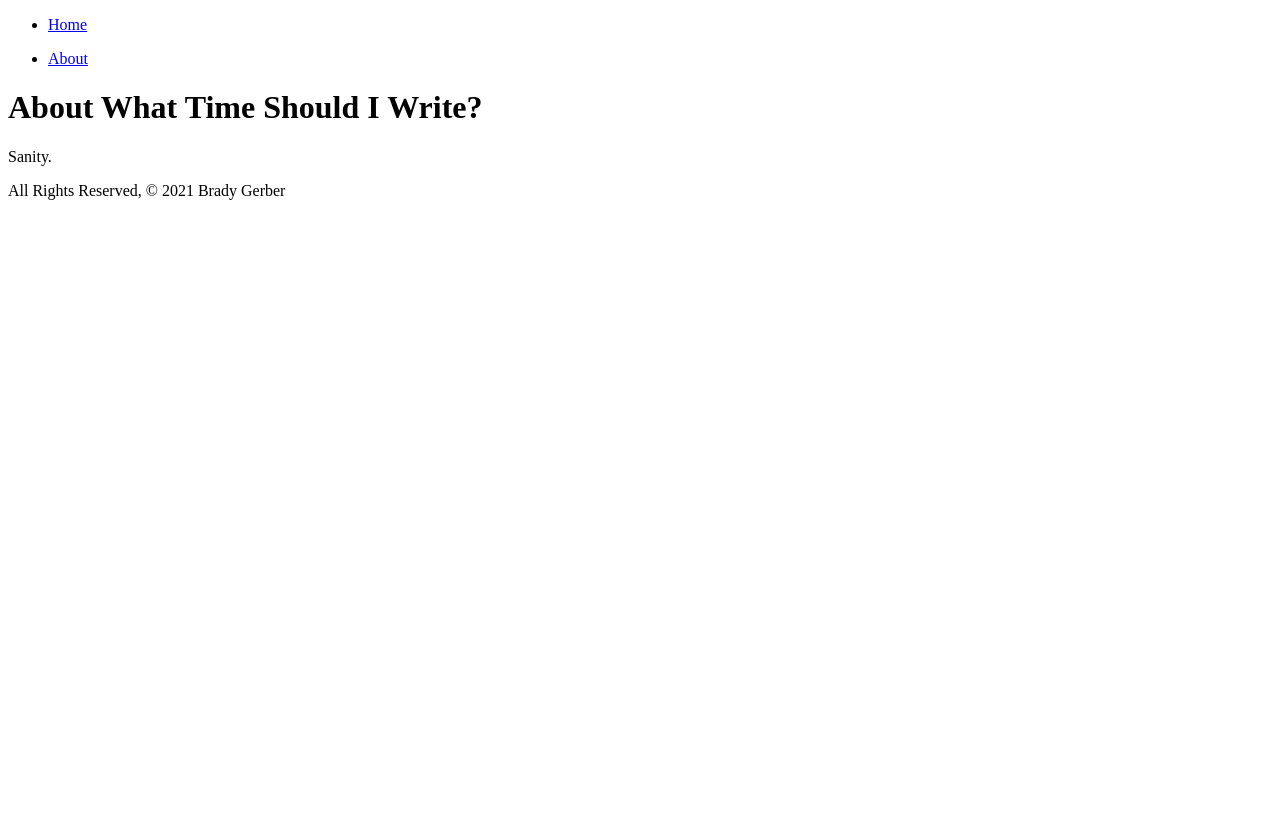
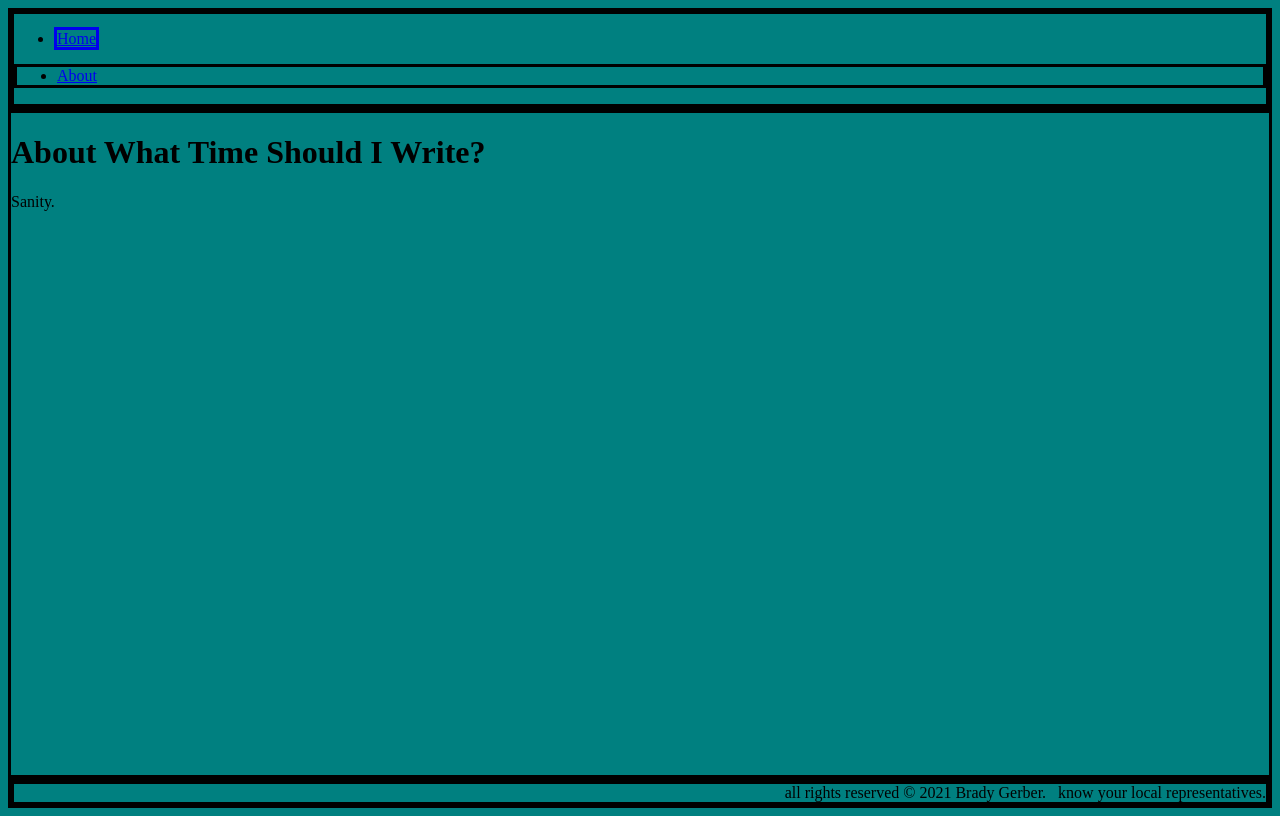
Before and after one commit to bg-write/what-time-should-i-write, a Django app: page /about/ in a window 1280 px wide. Before the commit the page ends 200 px from the top, so only its background shows below. Run offline with Django 3.2, Linux system fonts and the light colour scheme.

Commit message:
stub up initial CSS

```diff
--- /dev/null
+++ b/main_app/static/css/style.css
@@ -0,0 +1,47 @@
+body {
+	background-color: teal;
+	display: flex;
+	min-height: 100vh;
+	flex-direction: column;
+}
+
+main {
+	flex: 1 0 auto;
+}
+
+footer.page-footer {
+	padding-top: 0;
+	text-align: right;
+}
+
+/*--------------------CLASSES (.)--------------------*/
+.navbar-fixed {
+	border: solid;
+}
+
+.nav-wrapper {
+	border: solid;
+}
+
+.brand-logo {
+	border: solid;
+}
+
+.left {
+	border: solid;
+}
+
+.right {
+	border: solid;
+}
+
+.container {
+	border: solid;
+}
+
+.page-footer {
+	border: solid;
+}
+
+/*--------------------IDS (#)--------------------*/
+/*--------------------XXX.XXX--------------------*/
--- a/main_app/templates/base.html
+++ b/main_app/templates/base.html
@@ -1,3 +1,5 @@
+{% load static %}
+
 <!DOCTYPE html>
 <html lang="en">
 	<head>
@@ -5,6 +7,12 @@
 		<meta name="viewport" content="width=device-width, initial-scale=1.0" />
 		<meta http-equiv="X-UA-Compatible" content="ie=edge" />
 		<title>What Time Should I Write?</title>
+		<!-- Bootstrap will go below tite, above stye.css -->
+		<link
+			rel="stylesheet"
+			type="text/css"
+			href="{% static 'css/style.css' %}"
+		/>
 	</head>
 	<body>
 		<header class="navbar-fixed">
@@ -24,7 +32,7 @@
 		<main class="container">{% block content %} {% endblock %}</main>
 		<footer class="page-footer">
 			<div class="right">
-				All Rights Reserved, &copy; 2021 Brady Gerber &nbsp;
+				all rights reserved &copy; 2021 Brady Gerber. &nbsp; know your local representatives.
 			</div>
 		</footer>
 	</body>
```
Also changed, not shown: README.md.
